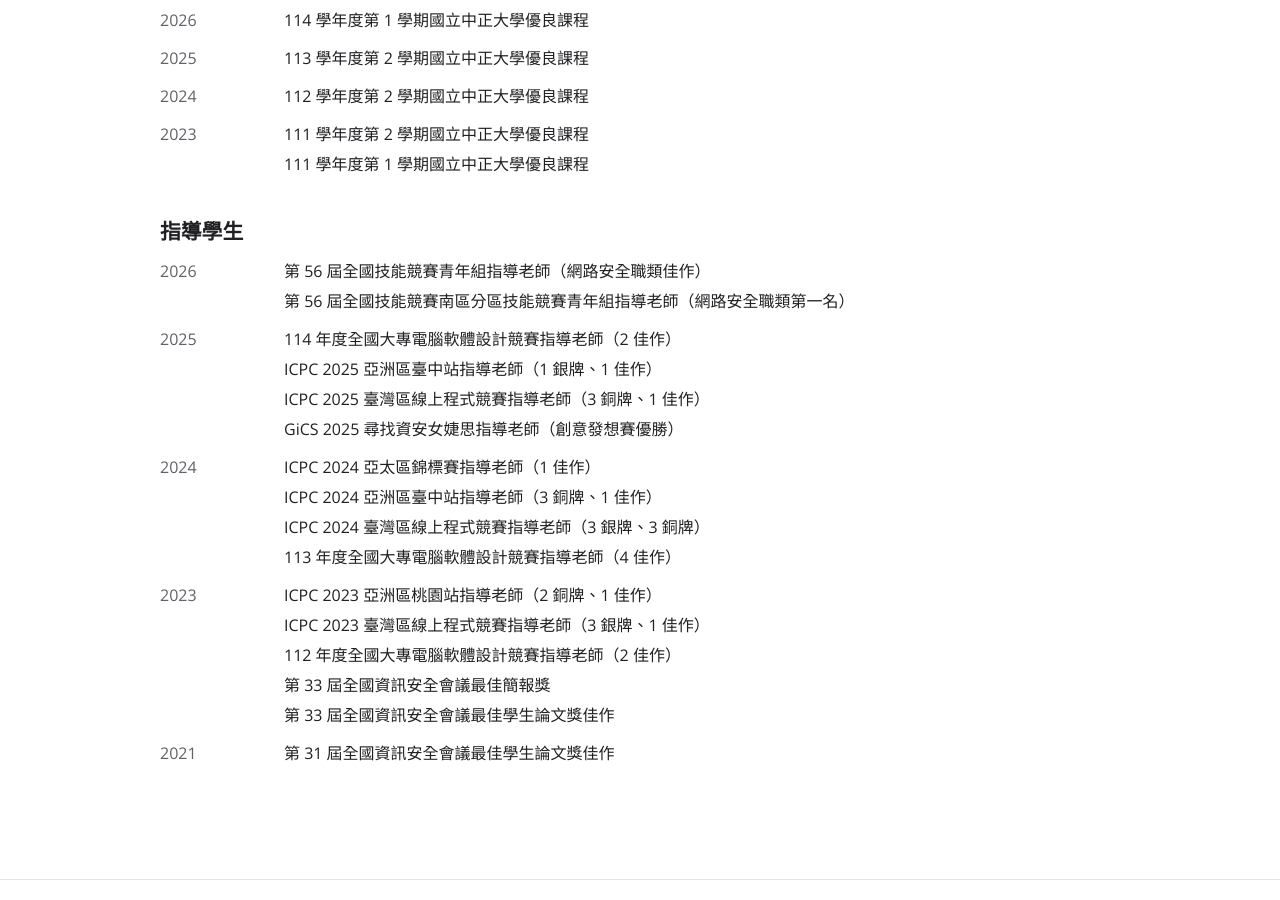
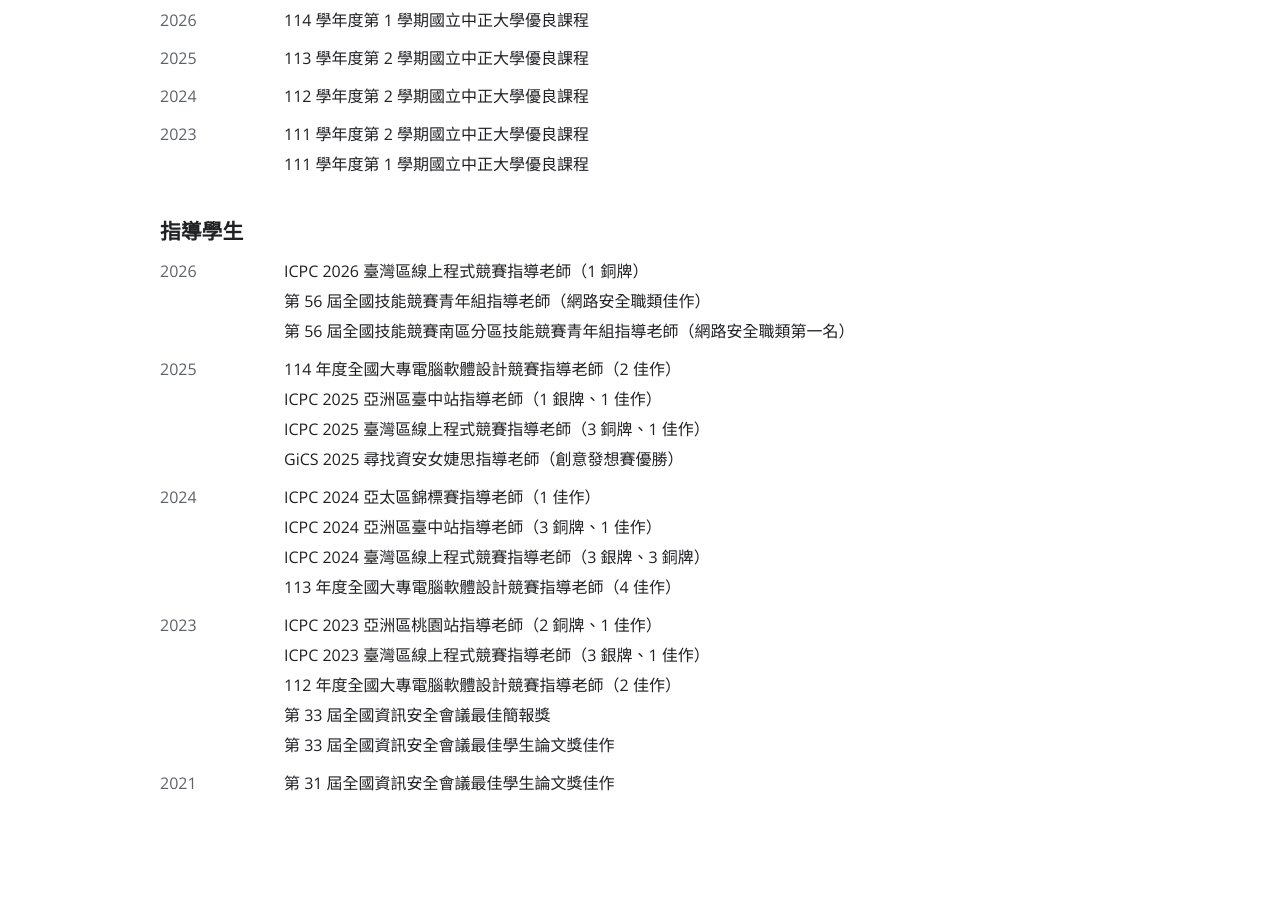
Before and after one commit to tonymhwang/tonymhwang.github.io, a Jekyll site: the page built from _pages/honors-awards.md, in a window 1280 px wide and 900 px high, scrolled down 851 px. Built offline with Jekyll 4.4.1, drawn with Linux system fonts in a browser that asks for light colours.

Commit message:
獲獎頁：指導學生新增 ICPC 2026 臺灣區線上程式競賽（1 銅牌）
Co-Authored-By: Claude Opus 5.5 <noreply@anthropic.com>

```diff
--- a/_pages/honors-awards.md
+++ b/_pages/honors-awards.md
@@ -34,6 +34,7 @@ permalink: /honors-awards/
 
 指導學生
 ------
+* <span class="yr">2026</span><span>ICPC 2026 臺灣區線上程式競賽指導老師（1 銅牌）</span>
 * <span class="yr">2026</span><span>第 56 屆全國技能競賽青年組指導老師（網路安全職類佳作）</span>
 * <span class="yr">2026</span><span>第 56 屆全國技能競賽南區分區技能競賽青年組指導老師（網路安全職類第一名）</span>
 * <span class="yr">2025</span><span>114 年度全國大專電腦軟體設計競賽指導老師（2 佳作）</span>
```
